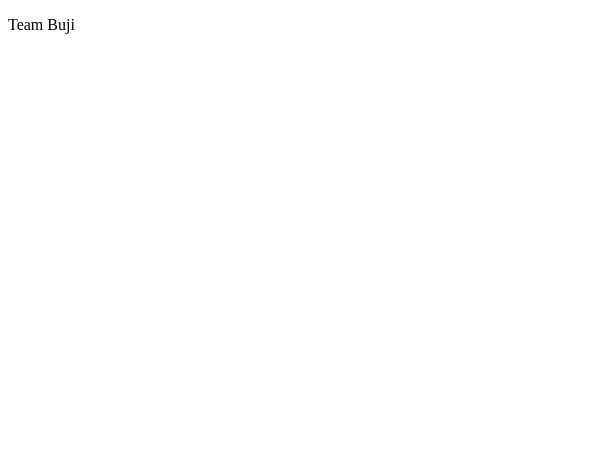
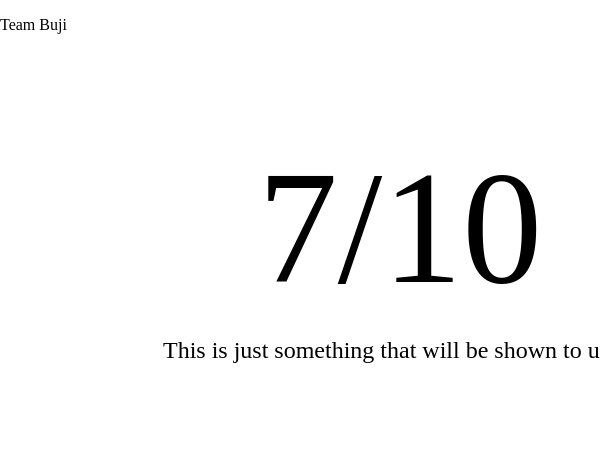
Before and after one commit to nyanag/buji, a browser extension: page popup.html in a window 400 px wide. Shown: the top 453 px of the page, 600 px wide, since content can reach past the window. Drawn offline with Linux system fonts and the light colour scheme.

Commit message:
Added the html structure to show the score and text

```diff
--- a/popup.html
+++ b/popup.html
@@ -10,6 +10,10 @@
   <p>Team Buji</p>
   <p id="websiteName"></p>
   <p id="productInfo"></p>
+  <div class="large-text-container">
+    <div class="large-text">7/10</div>
+    <div class="information">This is just something that will be shown to users</div>
+  </div>
 
 </body>
 </html>
--- a/styles.css
+++ b/styles.css
@@ -17,3 +17,27 @@
 .product-info-key {
   font-weight: bold;
 }
+
+body {
+  width: 50rem;
+  height: 50rem;
+  margin: 0 auto;
+}
+
+
+.large-text-container {
+  display: flex;
+  flex-direction: column;
+  justify-content: center;
+  align-items: center;
+  height: 50%;
+}
+
+.large-text {
+  font-size: 10rem;
+  margin-bottom: 1rem;
+}
+
+.information {
+  font-size: 1.5rem;
+}
```
Also changed, not shown: package.json (added, +22 -0 lines), 1 other file. Lines whose indentation alone changed are shown as unchanged.
